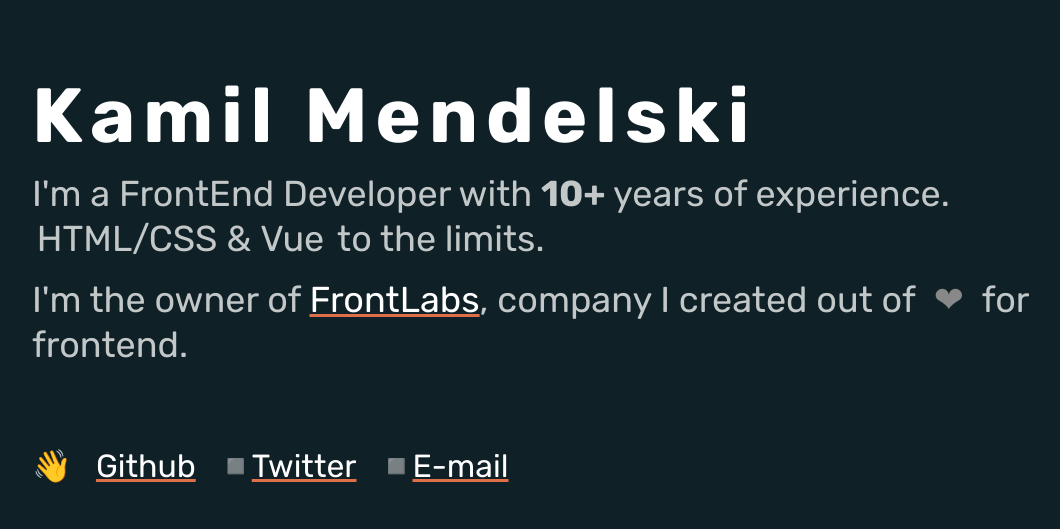
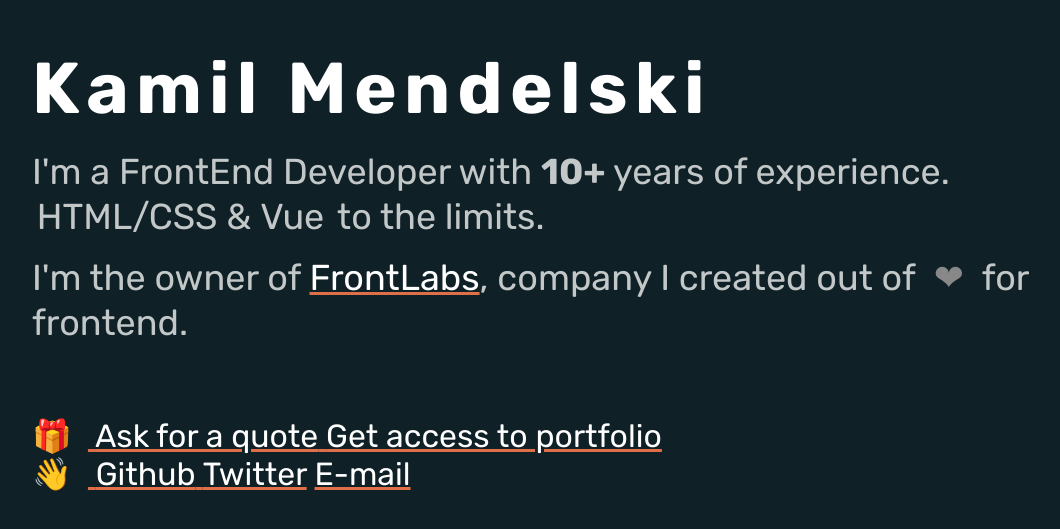
Before and after one commit to emendelski/emendelski.com, a website built with webpack: page previews/index.html in a window 1280 px wide. Shown: the part 211-740 px from the top of the page, without its empty margins (64-1124 px from the left). Built offline with nearby package versions, Linux system fonts and the light colour scheme.

Commit message:
Minor changes. Refactor p to nav

```diff
--- a/previews/index.html
+++ b/previews/index.html
@@ -36,20 +36,25 @@
 <body>
   <div class="content" role="main">
     <h1>Kamil Mendelski</h1>
-    <h2>I'm a FrontEnd Developer with <strong>10+</strong> years of experience. <span class="more">HTML/CSS&nbsp;&amp;&nbsp;Vue</span> to the limits.</h2>
+    <h2>I'm a FrontEnd Developer with <strong>10+</strong> years of experience. <span class="more">HTML/CSS &amp;&nbsp;Vue</span> to the limits.</h2>
     <h2>I'm the owner of <a href="https://frontlabs.pl"><span>FrontLabs</span></a>, company I&nbsp;created out&nbsp;of&nbsp;<span class="heart-wrap"><span class="heart" aria-label="love">❤</span></span>&nbsp;for frontend.</a></h2>
 
-    <!-- <p>
-      <i class="decoration decoration--box" role="img" aria-label="box">🎁</i>
-      <a href="#"><span>Ask for a quote</span></a>
+    <nav class="nav">
+      <a href="#">
+          <i class="decoration decoration--box" role="img" aria-label="box">🎁</i>
+        <span>Ask for a quote</span>
+      </a>
       <a href="#"><span>Get access to portfolio</span></a>
-    </p> -->
-    <p>
-      <i class="decoration decoration--hand" role="img" aria-label="waving hand">👋</i>
-      <a href="https://github.com/emendelski" rel="nofollow noopener"><span>Github</span></a>
+    </nav>
+
+    <nav class="nav">
+      <a href="https://github.com/emendelski" rel="nofollow noopener">
+        <i class="decoration decoration--hand" role="img" aria-label="waving hand">👋</i>
+        <span>Github</span>
+      </a>
       <a href="https://twitter.com/emendelski" rel="nofollow noopener"><span>Twitter</span></a>
       <a href="mailto:kamil@frontlabs.pl" rel="nofollow noopener"><span>E-mail</span></a>
-    </p>
+    </nav>
   </div>
 
   <script src="assets/scripts/main.js"></script>
--- a/src/scss/main.scss
+++ b/src/scss/main.scss
@@ -55,6 +55,7 @@
   }
 }
 
+html,
 body {
   background: #0F2027;
   background: /* postcss-gradient */ radial-gradient(
@@ -63,11 +64,14 @@
     ease-in-out,
     #0F2027
   );
+}
+
+body {
   font-family: Rubik, sans-serif;
   margin: 0;
   color: $primary-color;
   width: 100vw;
-  height: 100vh;
+  min-height: 100vh;
   padding: 1rem;
   display: flex;
   align-items: flex-end;
@@ -90,7 +94,7 @@
     display: inline-block;
     transform-origin: 50% 50%;
     font-style: normal;
-    margin-right: .5em;
+    margin-right: .5rem;
 
     &--box {
       transform-origin: 50% 100%
@@ -101,8 +105,8 @@
     letter-spacing: .1em;
     line-height: 1;
     margin-top: 0;
-    margin-bottom: .5rem;
-    font-size: 2.4rem;
+    margin-bottom: .75rem;
+    font-size: 2.25rem;
     font-weight: 700;
   }
 
@@ -113,6 +117,11 @@
     margin-top: 0;
     color: rgba($primary-color, .75);
     margin-bottom: 2em;
+    max-width: 12rem;
+
+    @media (min-width: 400px) {
+      max-width: none;
+    }
 
     + h2 {
       margin-top: -1.75rem;
@@ -239,15 +248,19 @@
     position: relative;
 
     + a {
-      margin-left: 1.25em;
+      margin-left: 1.5rem;
     }
 
     + a::before {
       content: "◽";
       display: inline-block;
       position: absolute;
-      left: -1/2 * 1.75em;
+      left: -1.5rem;
       color: rgba($primary-color, .5);
+
+      @media (min-width: 768px) {
+        left: -1rem;
+      }
     }
   }
 }
```
